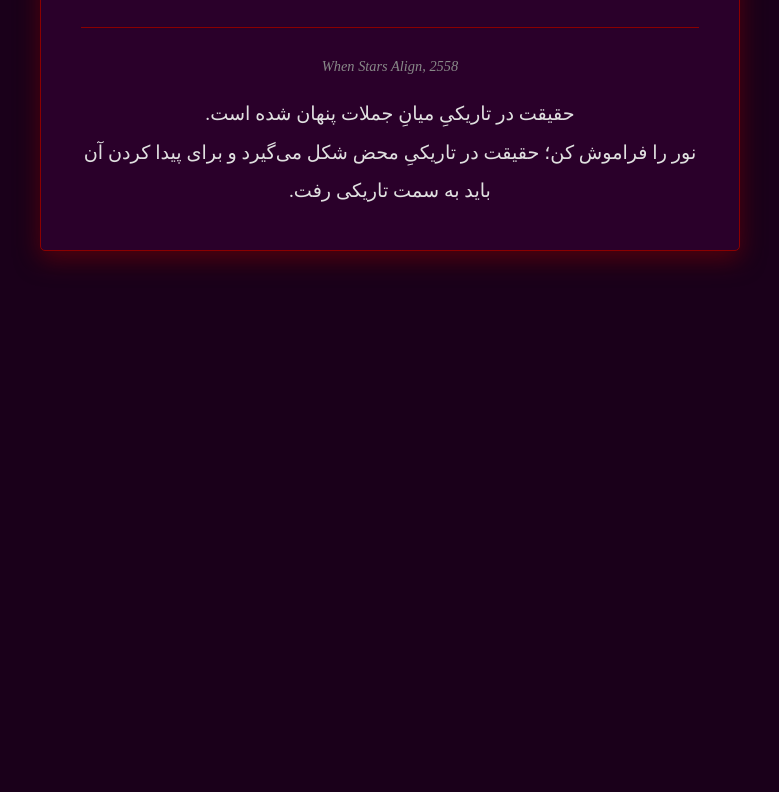
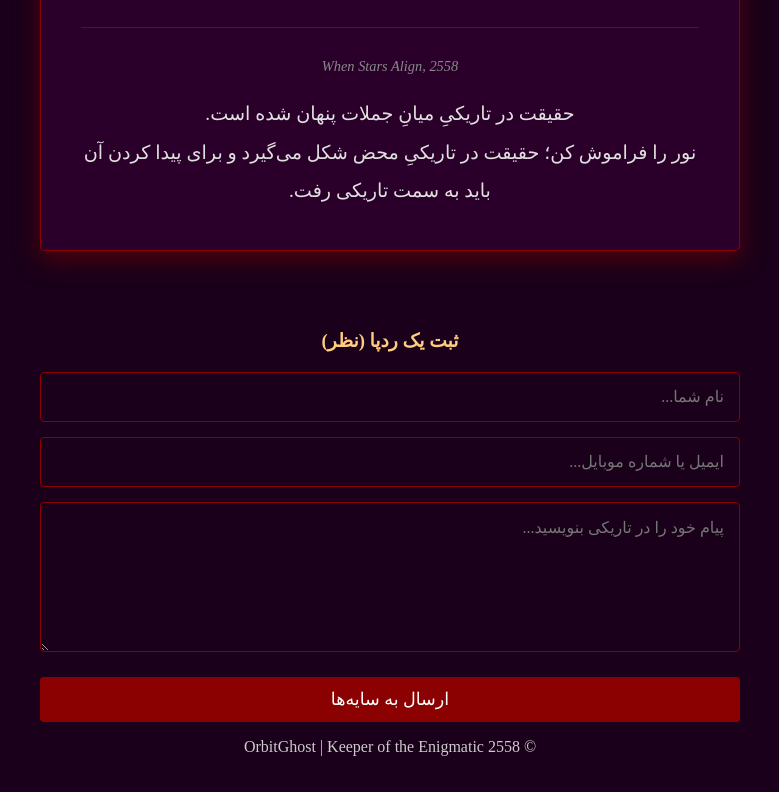
Before and after one commit to OrbitGhost202/OrbitGhost202.github.io, a plain HTML site: page post1.html in a window 1280 px wide. Shown: the part 656-1448 px from the top of the page, without its empty margins (250-1029 px from the left). Before the commit the page ends 967 px from the top, so only its background shows below. Drawn offline with Linux system fonts and the light colour scheme.

Commit message:
Update post1.html

```diff
--- a/post1.html
+++ b/post1.html
@@ -48,7 +48,7 @@
             margin-bottom: 40px;
             border-radius: 5px;
             box-sizing: border-box;
-            text-align: center; /* همه متون داخل باکس‌ها وسط‌چین شدند */
+            text-align: center;
         }
 
         .content-box h2 {
@@ -71,18 +71,79 @@
             font-size: 1.2em;
         }
 
-        /* استایل خاص برای متن داخل باکس اول */
         .big-text {
             font-size: 1.5em;
             font-weight: bold;
         }
 
-        /* خط جداکننده */
         .divider {
             border: 0;
             height: 1px;
             background: #8b0000;
             margin: 30px 0;
+        }
+
+        /* --- استایل بخش نظرات (جدید) --- */
+        .comment-section {
+            width: 100%;
+            max-width: 700px;
+            margin-top: 20px;
+        }
+
+        .comment-section h3 {
+            color: #ffcc80;
+            text-align: center;
+            margin-bottom: 20px;
+        }
+
+        .input-container {
+            display: flex;
+            flex-direction: column;
+            gap: 15px; /* فاصله بین کادرها */
+        }
+
+        .comment-input {
+            background-color: #1a001a;
+            border: 1px solid #8b0000;
+            color: #e0e0e0;
+            padding: 15px;
+            font-family: 'Noto Serif Persian', serif;
+            font-size: 1em;
+            border-radius: 4px;
+            outline: none;
+            box-sizing: border-box; /* برای اینکه پدینگ باعث بزرگ شدن کادر نشود */
+            width: 100%;
+            text-align: right;
+        }
+
+        /* استایل وقتی روی کادر کلیک می‌شود */
+        .comment-input:focus {
+            border-color: #ff8c00;
+            box-shadow: 0 0 10px rgba(255, 140, 0, 0.3);
+        }
+
+        /* کادر متن نظر بزرگتر باشد */
+        .comment-textarea {
+            min-height: 150px;
+            resize: vertical; /* کاربر فقط بتواند ارتفاع را تغییر دهد */
+        }
+
+        /* دکمه ارسال */
+        .submit-btn {
+            background-color: #8b0000;
+            color: white;
+            border: none;
+            padding: 12px;
+            font-family: 'Noto Serif Persian', serif;
+            font-size: 1.1em;
+            cursor: pointer;
+            border-radius: 4px;
+            transition: background 0.3s ease;
+            margin-top: 10px;
+        }
+
+        .submit-btn:hover {
+            background-color: #ff4500;
         }
     </style>
 </head>
@@ -96,7 +157,7 @@
     <!-- باکس اول -->
     <div class="content-box">
         <div class="content-text big-text">
-            برداشتی از سایه‌ها - ردپایی از آنچه نباید گفته می‌شد
+            سایه‌ها - ردپایی از آنچه نباید گفته می‌شد
         </div>
     </div>
 
@@ -121,5 +182,26 @@
         </div>
     </div>
 
+    <!-- بخش نظرات (جدید و اضافه شده) -->
+    <div class="comment-section">
+        <h3>ثبت یک ردپا (نظر)</h3>
+        <form class="input-container">
+            <!-- کادر اول: نام -->
+            <input type="text" class="comment-input" placeholder="نام شما..." required>
+
+            <!-- کادر دوم: ایمیل یا موبایل -->
+            <input type="text" class="comment-input" placeholder="ایمیل یا شماره موبایل..." required>
+
+            <!-- کادر سوم: متن نظر (بزرگتر) -->
+            <textarea class="comment-input comment-textarea" placeholder="پیام خود را در تاریکی بنویسید..." required></textarea>
+
+            <!-- دکمه ارسال -->
+            <button type="submit" class="submit-btn">ارسال به سایه‌ها</button>
+        </form>
+    </div>
+ <footer>
+        <p>&copy; 2558 OrbitGhost | Keeper of the Enigmatic</p>
+    </footer>
+
 </body>
 </html>
```
